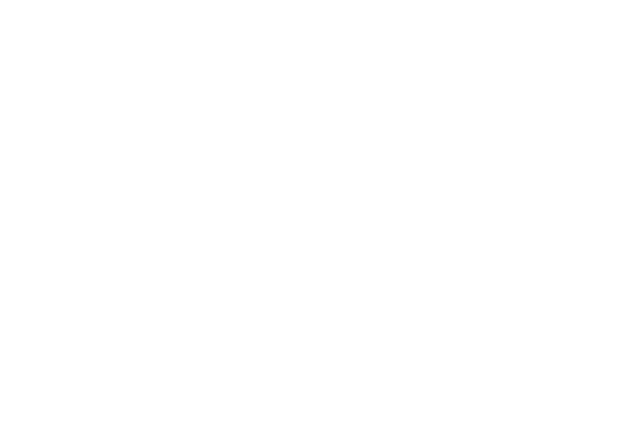
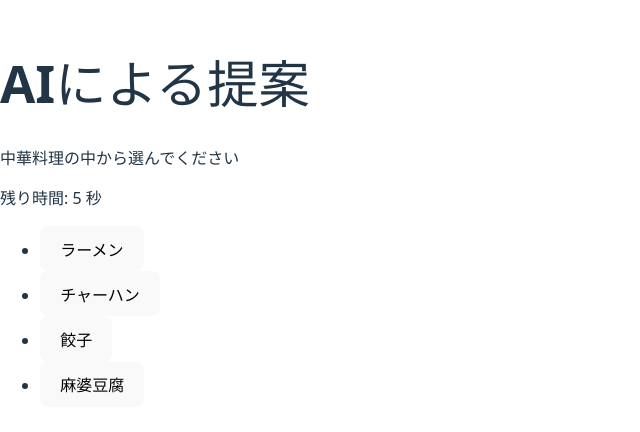
Before and after one commit to ahiru401066/hack4, a React (Vite) app in the folder frontend/app/: page /transition2 in a window 1280 px wide. Before the commit this address had no page. Shown: the part 178-610 px from the top of the page, without its empty margins (0-640 px from the left). Built offline with nearby package versions, Linux system fonts and the light colour scheme.

Commit message:
Transition1 → 2への遷移

```diff
--- a/frontend/app/src/App.tsx
+++ b/frontend/app/src/App.tsx
@@ -1,6 +1,7 @@
 import { Routes, Route, useNavigate } from 'react-router-dom';
 import SelectionTop from './SelectionTop';
 import Transition1 from './Transition1';
+import Transition2 from './Transition2';
 
 function Home() {
   const navigate = useNavigate();
@@ -19,6 +20,7 @@ function App() {
       <Route path="/" element={<Home />} />
       <Route path="/selection" element={<SelectionTop />} />
       <Route path="/transition1" element={<Transition1 />} />
+      <Route path="/transition2" element={<Transition2 />} />
     </Routes>
   );
 }
--- /dev/null
+++ b/frontend/app/src/Transition1.css
@@ -0,0 +1,16 @@
+.category-button {
+  margin: 10px;
+  padding: 10px 20px;
+  font-size: 16px;
+  background-color: #d0f0ff; /* 薄水色 */
+  color: #006400;            /* 濃い緑 */
+  border: none;
+  border-radius: 12px;       /* 角丸 */
+  cursor: pointer;
+  transition: background-color 0.2s ease;
+  position:center
+}
+
+.category-button:hover {
+  background-color: #b0e8ff;
+}
--- a/frontend/app/src/Transition1.tsx
+++ b/frontend/app/src/Transition1.tsx
@@ -1,9 +1,16 @@
-import React from 'react';
+import { useNavigate } from 'react-router-dom';
 import { useLocation } from 'react-router-dom';
+import './Transition1.css';
 
 const Transition1 = () => {
     const location = useLocation();
     const selectedName = location.state?.selectedName as string | undefined;
+    const navigate = useNavigate();
+
+    // ボタンがクリックされたときの処理
+    const handleClick = (name: string) => {
+        navigate('/transition2', { state: { selectedName: name } });
+    };
 
     // サブカテゴリーのダミーデータ
     const subcategoriesMap: { [key: string]: string[] } = {
@@ -19,8 +26,9 @@ const Transition1 = () => {
                 <div>
                     {subcategoriesMap[selectedName].map((subcategory, index) => (
                         <button
+                            className="category-button"
                             key={index}
-                            style={{ margin: '10px', padding: '10px', fontSize: '16px' }}
+                            onClick={() => handleClick(subcategory)}
                         >
                             {subcategory}
                         </button>
--- a/frontend/app/src/Transition2.tsx
+++ b/frontend/app/src/Transition2.tsx
@@ -1,11 +1,47 @@
-export default Transition2() {
+import React, { useEffect, useState } from 'react';
+import { useLocation } from 'react-router-dom';
 
-  return(
+const Transition2 = () => {
+  const location = useLocation();
+  const selectedName = location.state?.selectedName as string | undefined;
+
+  const [timeLeft, setTimeLeft] = useState(10); // 10秒カウントダウン
+  const [selected, setSelected] = useState<string | null>(null);
+
+  // 例: 中華料理のサブカテゴリー
+  const options = ['ラーメン', 'チャーハン', '餃子', '麻婆豆腐'];
+
+  useEffect(() => {
+    if (timeLeft > 0) {
+      const timer = setTimeout(() => setTimeLeft(prev => prev - 1), 1000);
+      return () => clearTimeout(timer);
+    }
+  }, [timeLeft]);
+
+  const handleSelect = (option: string) => {
+    setSelected(option);
+    alert(`${option} を選びました！`);
+  };
+
+  return (
     <div>
-    //figmaにいます
+      <h1>AIによる提案</h1>
+      <p>{selectedName ? `${selectedName}の中から選んでください` : '中華料理の中から選んでください'}</p>
+      <p>残り時間: {timeLeft} 秒</p>
 
+      <ul>
+        {options.map(option => (
+          <li key={option}>
+            <button onClick={() => handleSelect(option)}>
+              {option}
+            </button>
+          </li>
+        ))}
+      </ul>
 
+      {selected && <p>選んだ料理: {selected}</p>}
     </div>
-  )
+  );
+};
 
-}
+export default Transition2;
```
